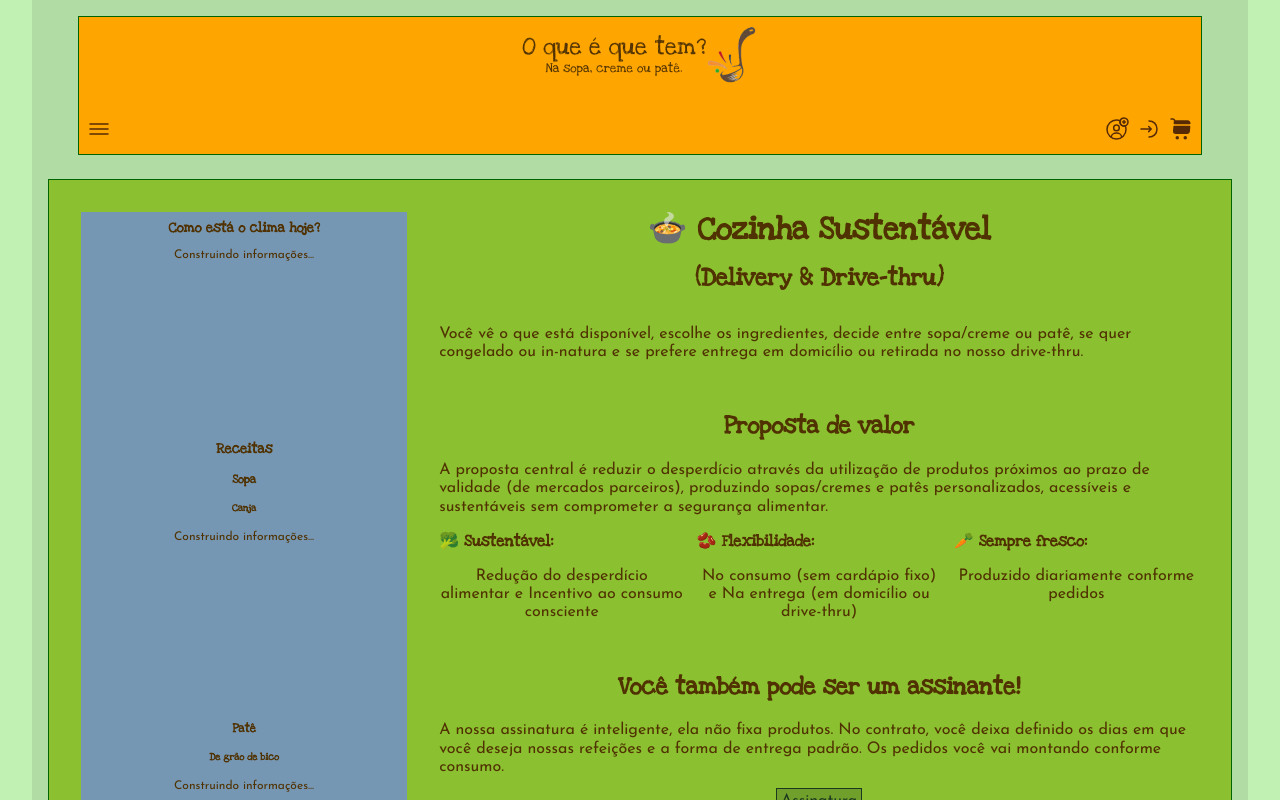
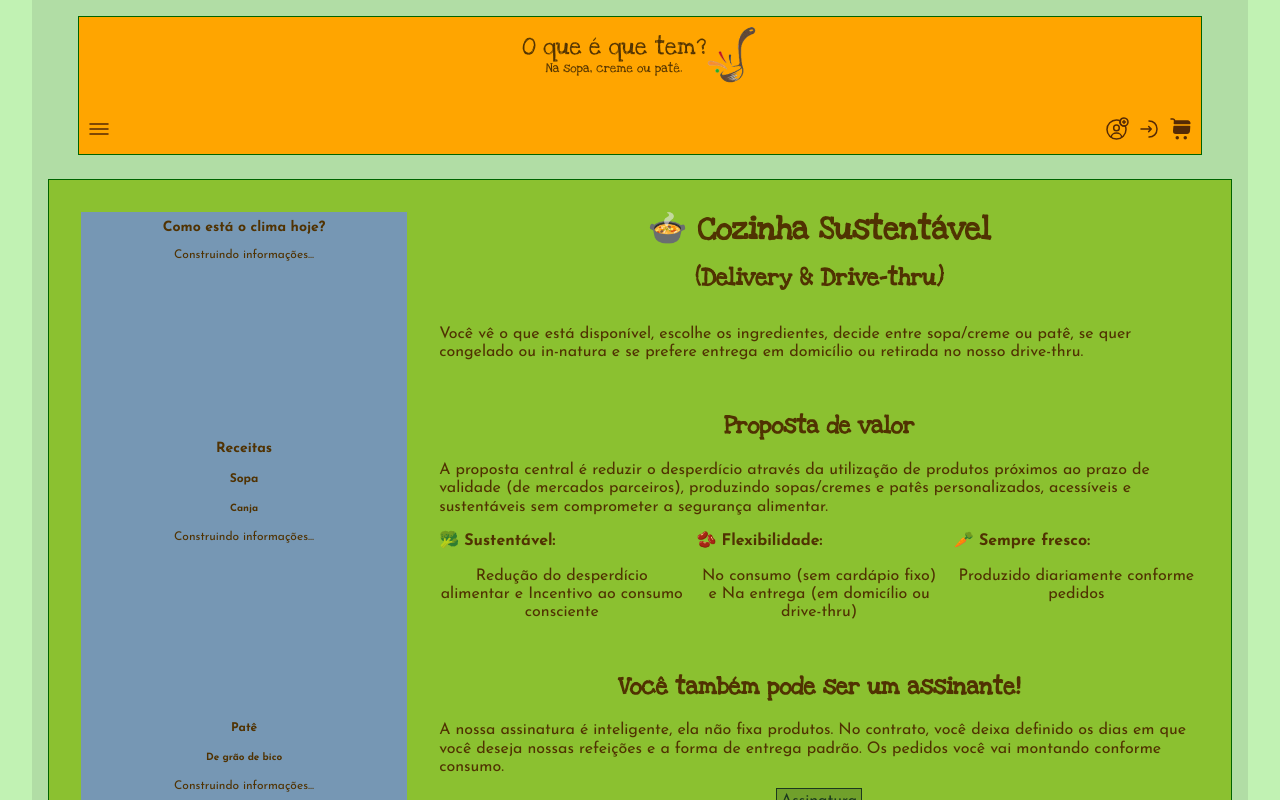
Before and after one commit to VanessaYuriAB/o-que-e-que-tem-frontend, a React (Vite) app: page / in a window 1280 px wide. Shown: the top 800 px of the page. Built offline with nearby package versions, Linux system fonts and the light colour scheme.

Commit message:
refactor(styles): remove some heading styles from base.css
Setting font only for h1 and h2.

```diff
--- a/src/styles/base.css
+++ b/src/styles/base.css
@@ -27,11 +27,7 @@ body {
 }
 
 h1,
-h2,
-h3,
-h4,
-h5,
-h6 {
+h2 {
   font-family: 'Love Ya Like A Sister', 'Gill Sans', Calibri, 'Trebuchet MS', sans-serif;
 }
 
```
